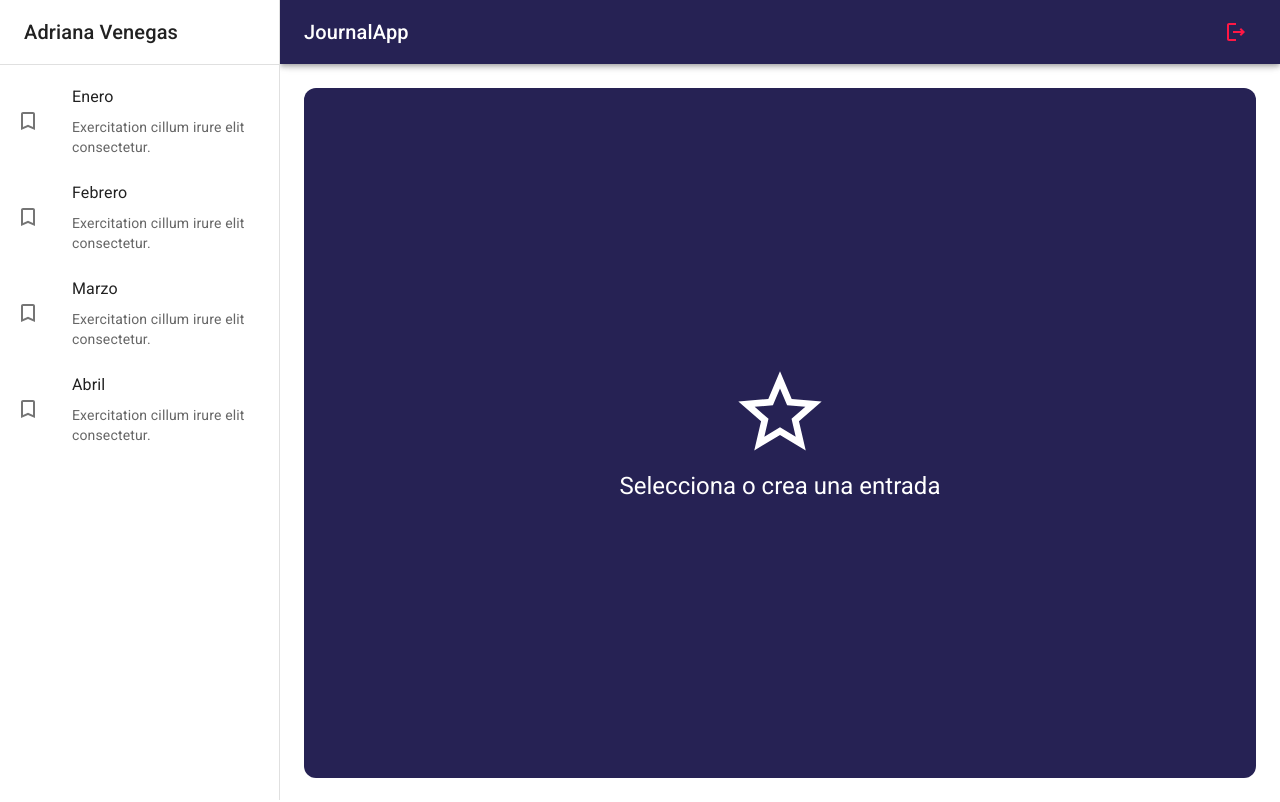
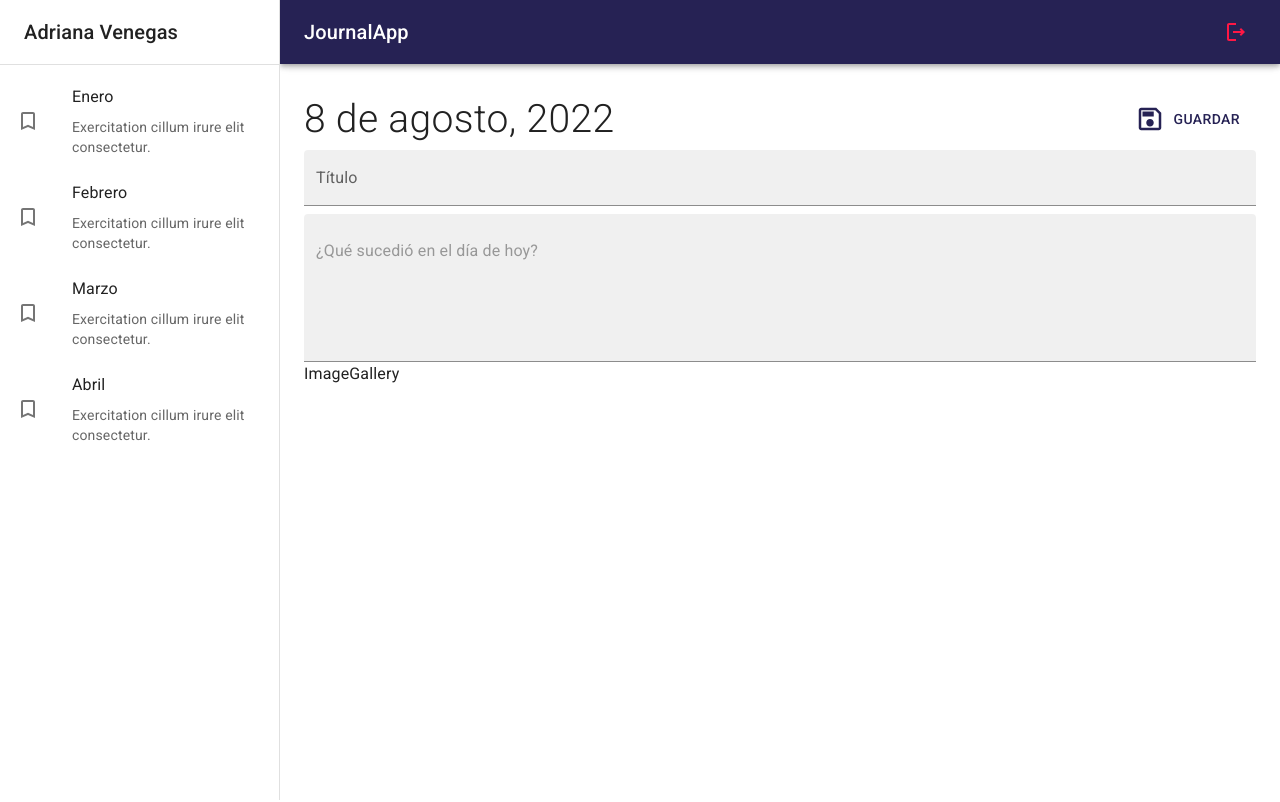
Before and after one commit to adrivegas/JournalApp-React_Vite, a React (Vite) app: page / in a window 1280 px wide. Built offline with nearby package versions, Linux system fonts and the light colour scheme.

Commit message:
Se crea vist NoteView para cuando hay algo seleccionado

```diff
--- /dev/null
+++ b/src/journal/components/ImageGallery.jsx
@@ -0,0 +1,5 @@
+export const ImageGallery = () => {
+  return (
+    <div>ImageGallery</div>
+  )
+}
--- a/src/journal/components/index.js
+++ b/src/journal/components/index.js
@@ -1,2 +1,3 @@
+export * from './ImageGallery';
 export * from './NavBar';
 export * from './SideBar';
--- a/src/journal/pages/JournalPage.jsx
+++ b/src/journal/pages/JournalPage.jsx
@@ -1,10 +1,11 @@
 import { JournalLayout } from '../layout/JournalLayout';
-import { NothingSelectedView } from '../views';
+import { NoteView, NothingSelectedView } from '../views';
 
 export const JournalPage = () => {
   return (
     <JournalLayout>
-      <NothingSelectedView/>
+      {/* <NothingSelectedView/> */}
+      <NoteView />
     </JournalLayout>
   )
 }
--- /dev/null
+++ b/src/journal/views/NoteView.jsx
@@ -0,0 +1,43 @@
+import { SaveOutlined } from '@mui/icons-material';
+import { Button, Grid, TextField, Typography } from '@mui/material';
+import { ImageGallery } from '../components';
+
+export const NoteView = () => {
+  return (
+    <Grid container direction='row' justifyContent='space-between' alignItems='center' sx={{ mb: 1 }}>
+        <Grid item>
+            <Typography fontSize={ 39 } fontWeight='light' >8 de agosto, 2022</Typography>
+        </Grid>
+        <Grid item>
+            <Button color="primary" sx={{ padding: 2 }}>
+                <SaveOutlined sx={{ fontSize: 30, mr: 1 }} />
+                Guardar
+            </Button>
+        </Grid>
+
+        <Grid container>
+            <TextField
+                type="text"
+                variant="filled"
+                fullWidth
+                placeholder="Ingrese un título"
+                label="Título"
+                sx={{ border: 'none', mb: 1 }}
+            />
+
+            <TextField
+                type="text"
+                variant="filled"
+                fullWidth
+                multiline
+                placeholder="¿Qué sucedió en el día de hoy?"
+                minRows={ 5 }
+            />
+        </Grid>
+
+        {/* Image gallery */}
+        <ImageGallery />
+
+    </Grid>
+  )
+}
--- a/src/journal/views/index.js
+++ b/src/journal/views/index.js
@@ -1 +1,2 @@
+export * from './NoteView';
 export * from './NothingSelectedView';
```
